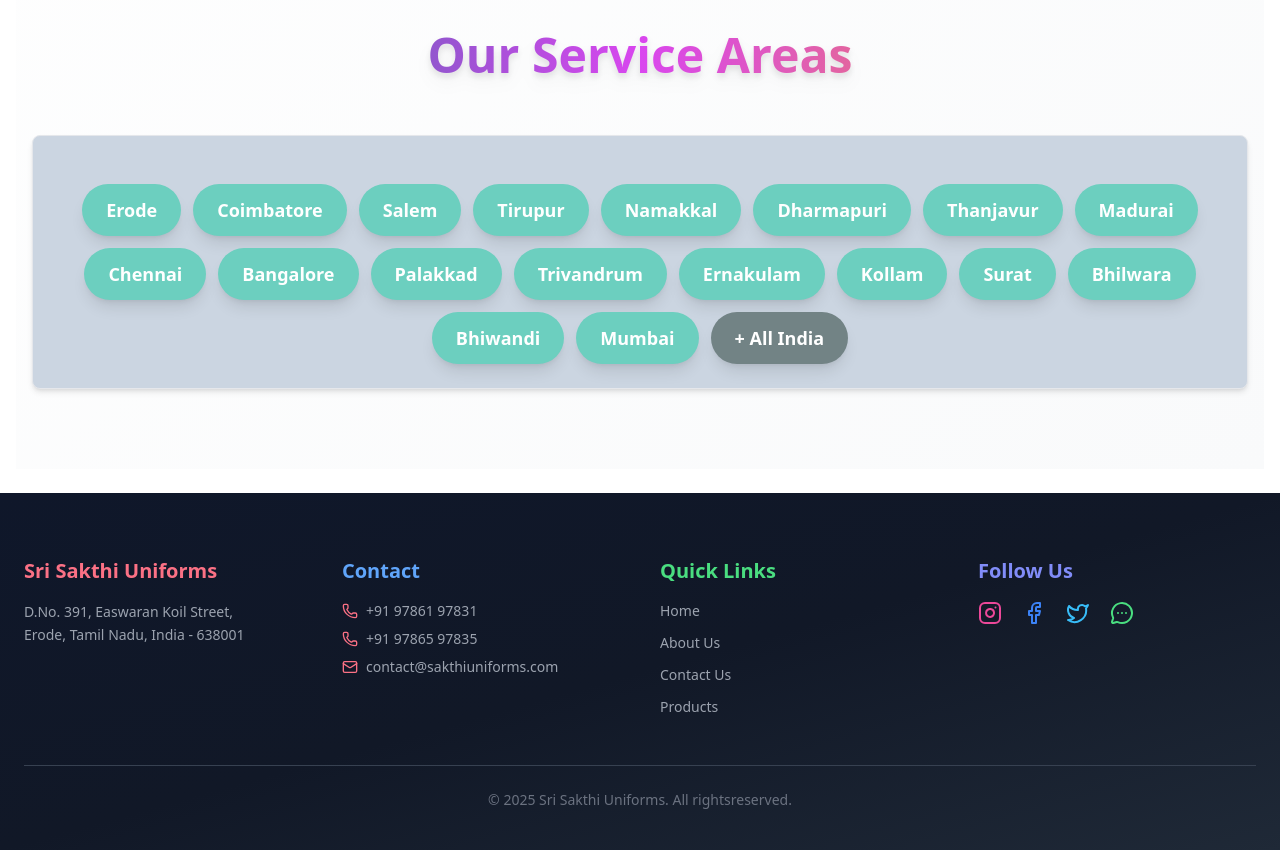
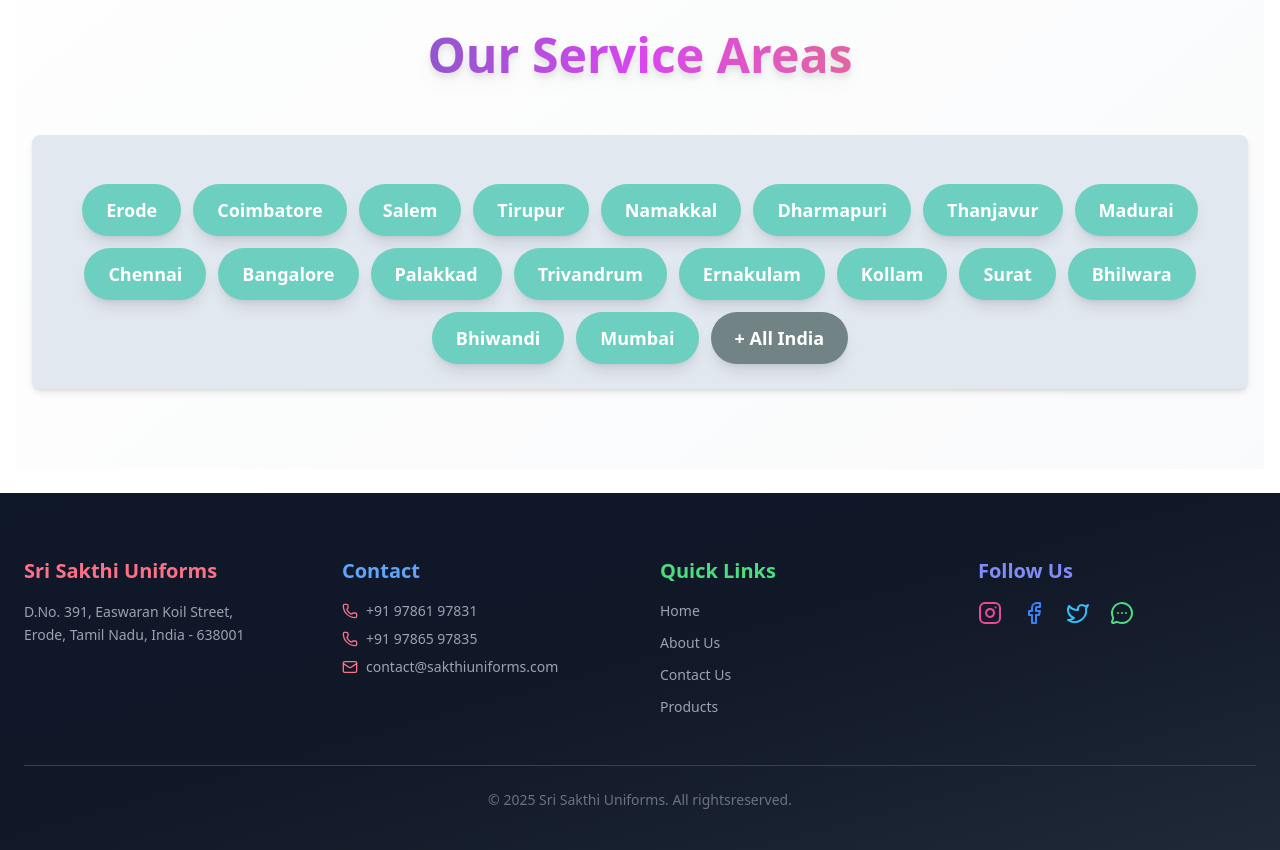
Before and after one commit to CoolShivas/002--Sri_Shakti, a Next.js app: page / in a window 1280 px wide. Shown: the part 3320-4170 px from the top of the page. Built offline with nearby package versions, Linux system fonts and the light colour scheme.

Commit message:
Some little changes in ContactSection in Service Area.

```diff
--- a/components/ContactSection.tsx
+++ b/components/ContactSection.tsx
@@ -217,7 +217,7 @@
             Our Service Areas
           </motion.h2>
         </div>
-        <Card className="shadow-md bg-slate-300">
+        <Card className="shadow-md bg-slate-200">
           <CardHeader>
             {/* <CardTitle className="text-center text-brand-red text-xl">
               Our Service Areas
@@ -272,7 +272,7 @@
                   key={i}
                   className="relative inline-flex items-center justify-center px-6 py-3
              rounded-full bg-[#6ccfbf] text-white text-base sm:text-lg font-semibold
-             shadow-lg hover:bg-[#c4ee6f] transition duration-300 ease-in-out group"
+             shadow-lg hover:bg-[#c4ee6f] transition duration-300 ease-in-out group hover:text-xl cursor-pointer"
                 >
                   <span className="relative z-10">{area}</span>
                   <span
```
